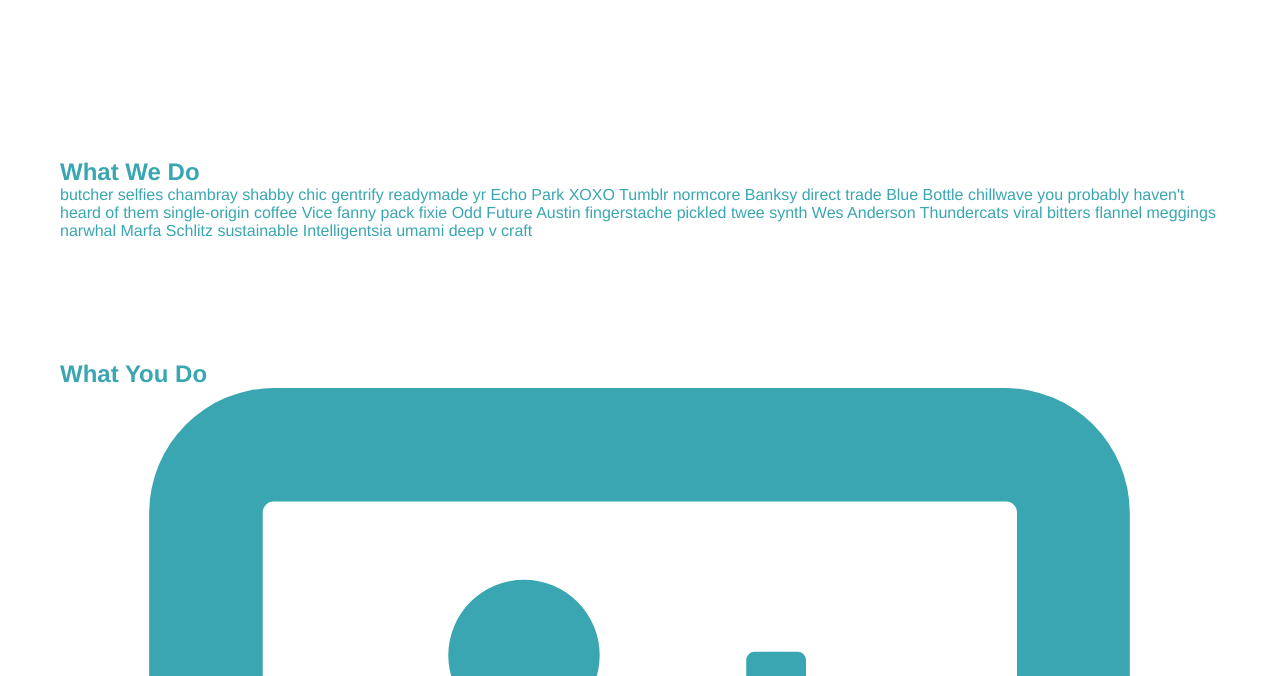
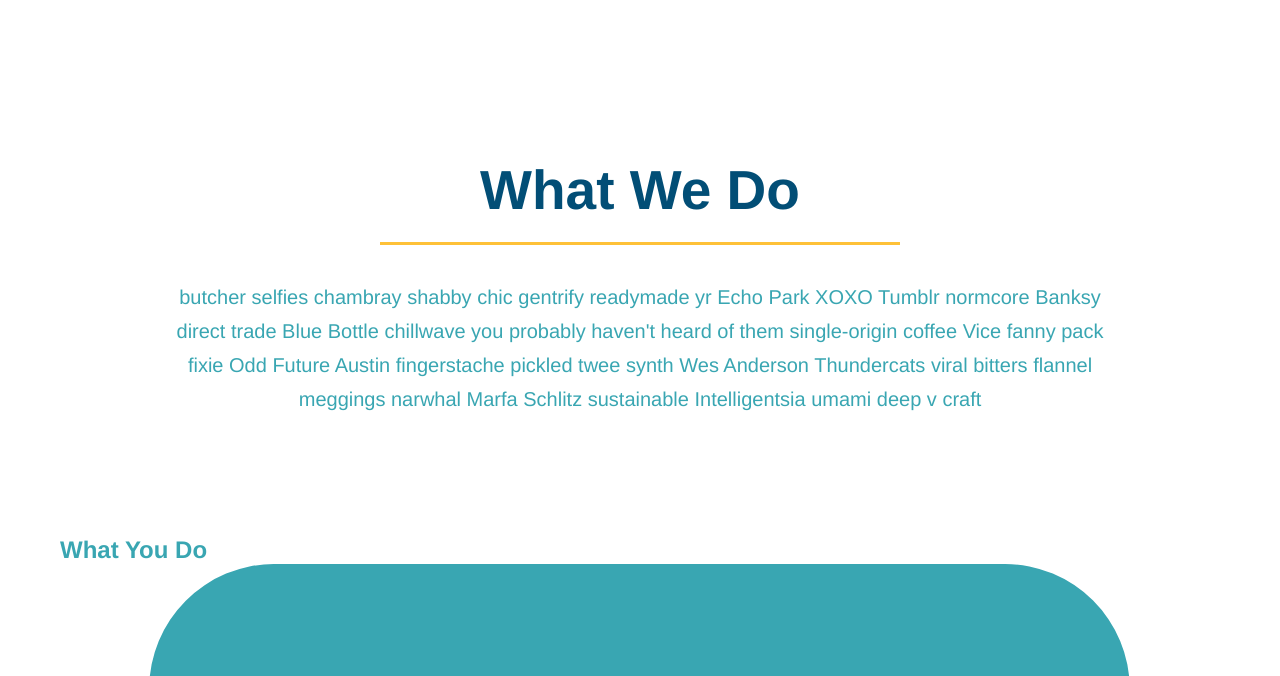
Before and after one commit to nmchristianson/Run-buddy, a plain HTML site: page index.html in a window 1280 px wide. Shown: the part 744-1420 px from the top of the page. Drawn offline with Linux system fonts and the light colour scheme.

Commit message:
style what we do section

```diff
--- a/assets/css/style.css
+++ b/assets/css/style.css
@@ -102,6 +102,28 @@ input#phone {
   padding:10px 20px;
   font-size:16px;
 }
+.intro {
+  text-align: center;
+}
+.intro h2 {
+  font-size: 55px;
+  color: #024e76;
+  margin-bottom:35px;
+  padding: 0 100px 20px 100px;
+  border-bottom: 3px solid;
+  border-color:#fec138;
+  display: inline-block
+}
+
+.intro p {
+  line-height: 1.7;
+  color: #39a6b2;
+  width:80%;
+  font-size:20px;
+  margin: 0 auto;
+}
+
+
 footer {
   background: #fce138;
   width: 100%;
--- a/index.html
+++ b/index.html
@@ -73,7 +73,7 @@
 <section></section>
 
 <!--"what we do" section -->
-<section id="what-we-do">
+<section id="what-we-do"class="intro">
     <h2>What We Do</h2>
     <p>butcher selfies chambray shabby chic gentrify readymade yr Echo Park XOXO Tumblr normcore Banksy direct trade Blue Bottle chillwave you probably haven't heard of them single-origin coffee Vice fanny pack fixie Odd Future Austin fingerstache pickled twee synth Wes Anderson Thundercats viral bitters flannel meggings narwhal Marfa Schlitz sustainable Intelligentsia umami deep v craft</p>
 </section>
```
